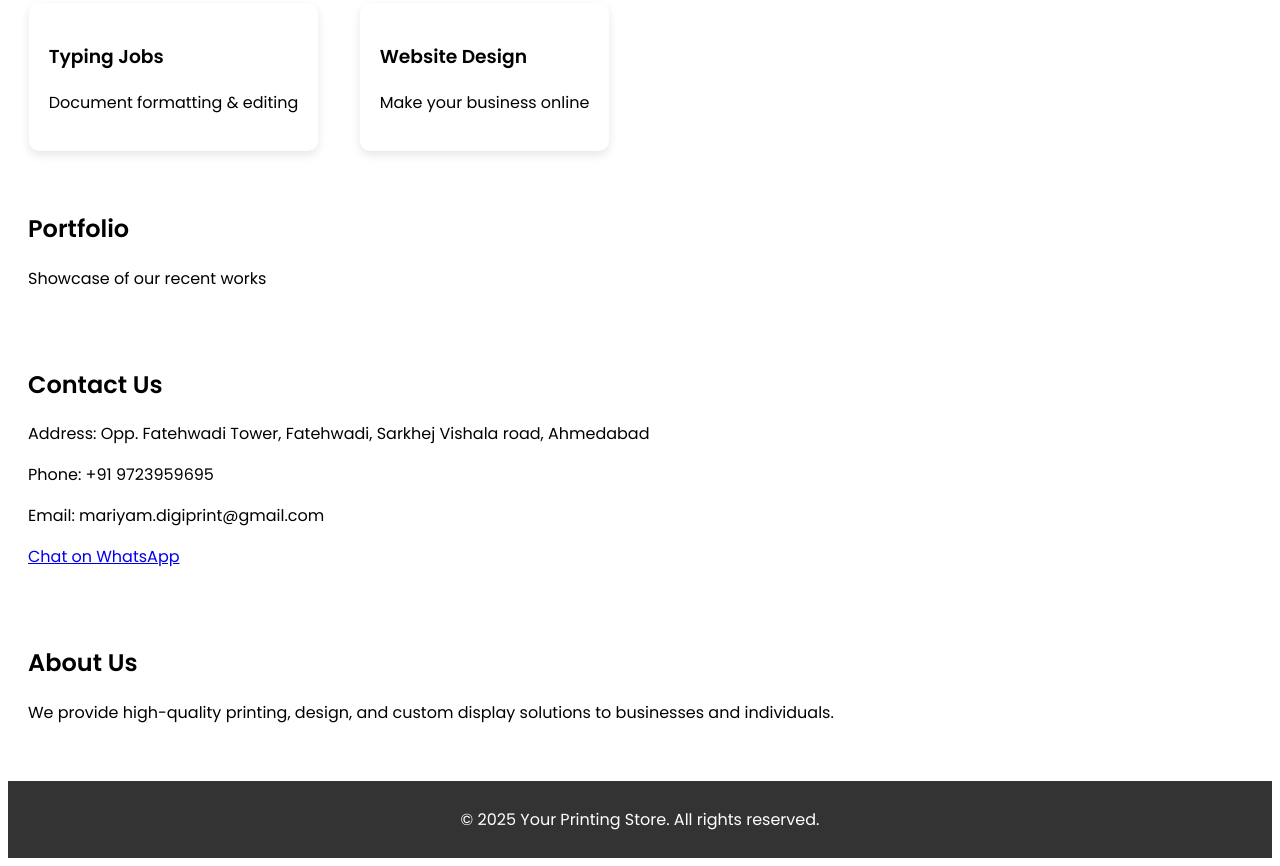
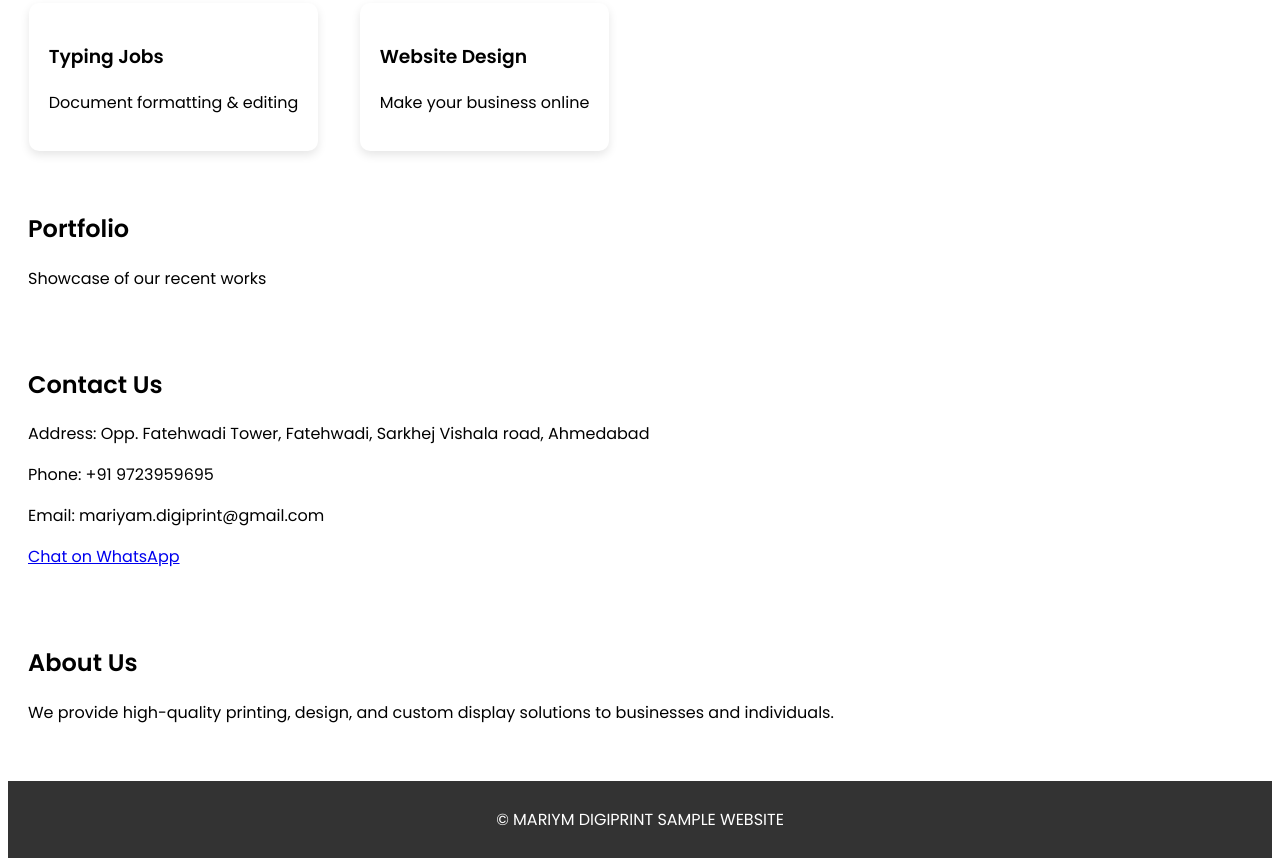
Before and after one commit to er-m-y/mariyam, a plain HTML site: page index.html in a window 1280 px wide. Shown: the part 985-1851 px from the top of the page. Drawn offline with Linux system fonts and the light colour scheme.

Commit message:
Update index.html

```diff
--- a/index.html
+++ b/index.html
@@ -176,7 +176,7 @@
     </section>
 
     <footer>
-        <p>&copy; 2025 Your Printing Store. All rights reserved.</p>
+        <p>&copy; MARIYM DIGIPRINT SAMPLE WEBSITE</p>
     </footer>
 </body>
 
```
